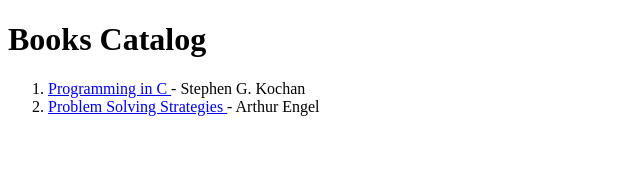
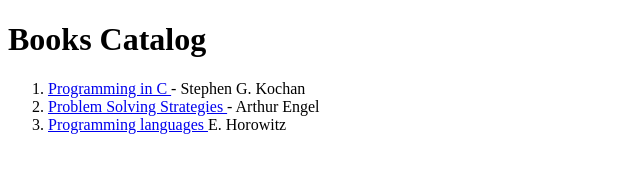
Before and after one commit to shirishp-webonise/git-demo, a plain HTML site: page index.html in a window 1280 px wide. Shown: the whole page, without its empty margins (0-640 px from the left). Drawn offline with Linux system fonts and the light colour scheme.

Commit message:
add programming languages

```diff
--- a/index.html
+++ b/index.html
@@ -18,6 +18,12 @@
                 </a>
                 - Arthur Engel
             </li>
+            <li>
+                <a href="https://books.google.co.in/books?id=-2mrCAAAQBAJ&lpg=PR2&dq=data%20structures&pg=PR2#v=onepage&q=data%20structures&f=false">
+                    Programming languages
+                </a>
+                E. Horowitz
+            </li>
         </ol>
     </body>
 </html>
```
